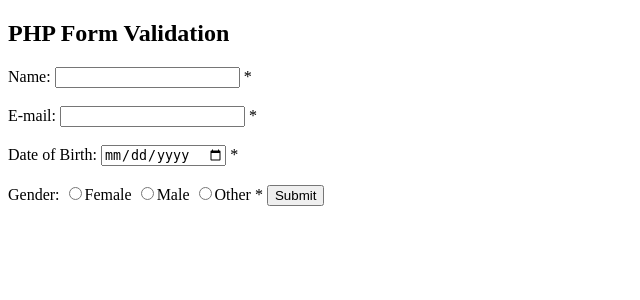
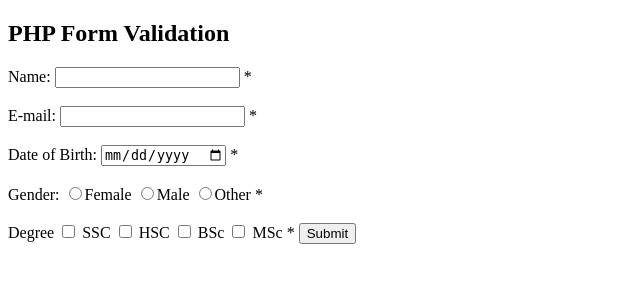
Before and after one commit to Abir-Tx/webtech, a PHP site: page /lab2/task1/index.php in a window 1280 px wide. Shown: the top 300 px of the page, without its empty margins (0-640 px from the left). Run offline with PHP 8.4, Linux system fonts and the light colour scheme.

Commit message:
Add degree input fields &  validation
Signed-off-by: Abir-Tx <28858998+Abir-Tx@users.noreply.github.com>

```diff
--- a/lab2/task1/index.php
+++ b/lab2/task1/index.php
@@ -9,8 +9,8 @@
 <body>
 
   <?php
-  $nameErr = $emailErr = $dobErr =  $genderErr = $websiteErr = "";
-  $name = $email = $dob = $gender = $comment = $website = "";
+  $nameErr = $emailErr = $dobErr =  $genderErr = $degreeErr = "";
+  $name = $email = $dob = $gender = $comment = $degree = "";
 
   if ($_SERVER["REQUEST_METHOD"] == "POST") {
     if (empty($_POST["name"])) {
@@ -37,9 +37,19 @@
     else $dob = $_POST["date"];
 
     if (empty($_POST["gender"])) {
-      $genderErr = "Gender is required";
+      $genderErr = "You must select at least one";
     } else {
       $gender = $_POST["gender"];
+    }
+
+    if (empty($_POST["degree"])) {
+      $degreeErr = "Cannot be empty";
+    } else {
+      $checked_arr = $_POST['degree'];
+      $count = count($checked_arr);
+      if ($count < 2) {
+        $degreeErr = "At least 2 must be selected";
+      } else $degree = $_POST["degree"];
     }
   }
   ?>
@@ -65,6 +75,18 @@
     <span class="error">* <?php echo $genderErr; ?></span>
 
 
+    <br><br>
+    <label for="degree">Degree</label>
+    <input type="checkbox" name="degree[]" id="ssc">
+    <label for="ssc">SSC</label>
+    <input type="checkbox" name="degree[]" id="hsc">
+    <label for="hsc">HSC</label>
+    <input type="checkbox" name="degree[]" id="bsc">
+    <label for="bsc">BSc</label>
+    <input type="checkbox" name="degree[]" id="msc">
+    <label for="msc">MSc</label>
+    <span class="error">* <?php echo $degreeErr; ?></span>
+
     <input type="submit" name="submit" value="Submit">
 
   </form>
```
